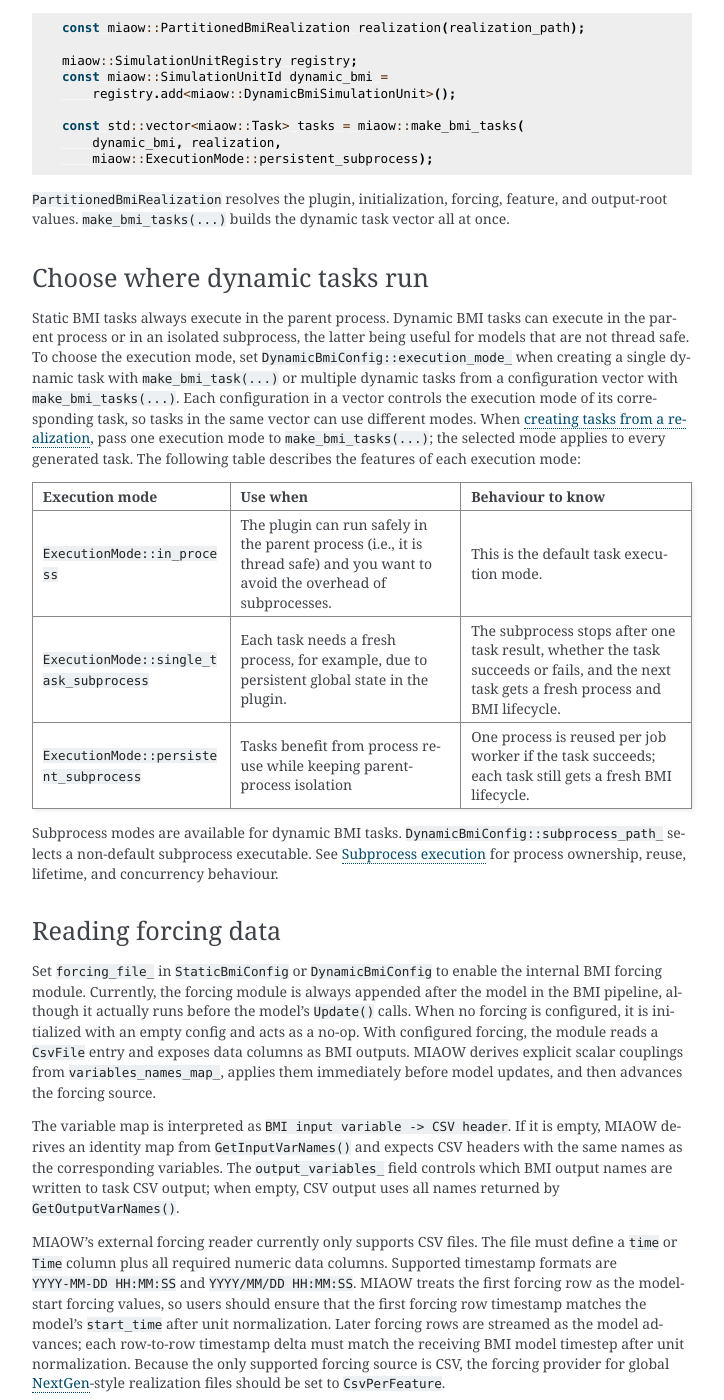
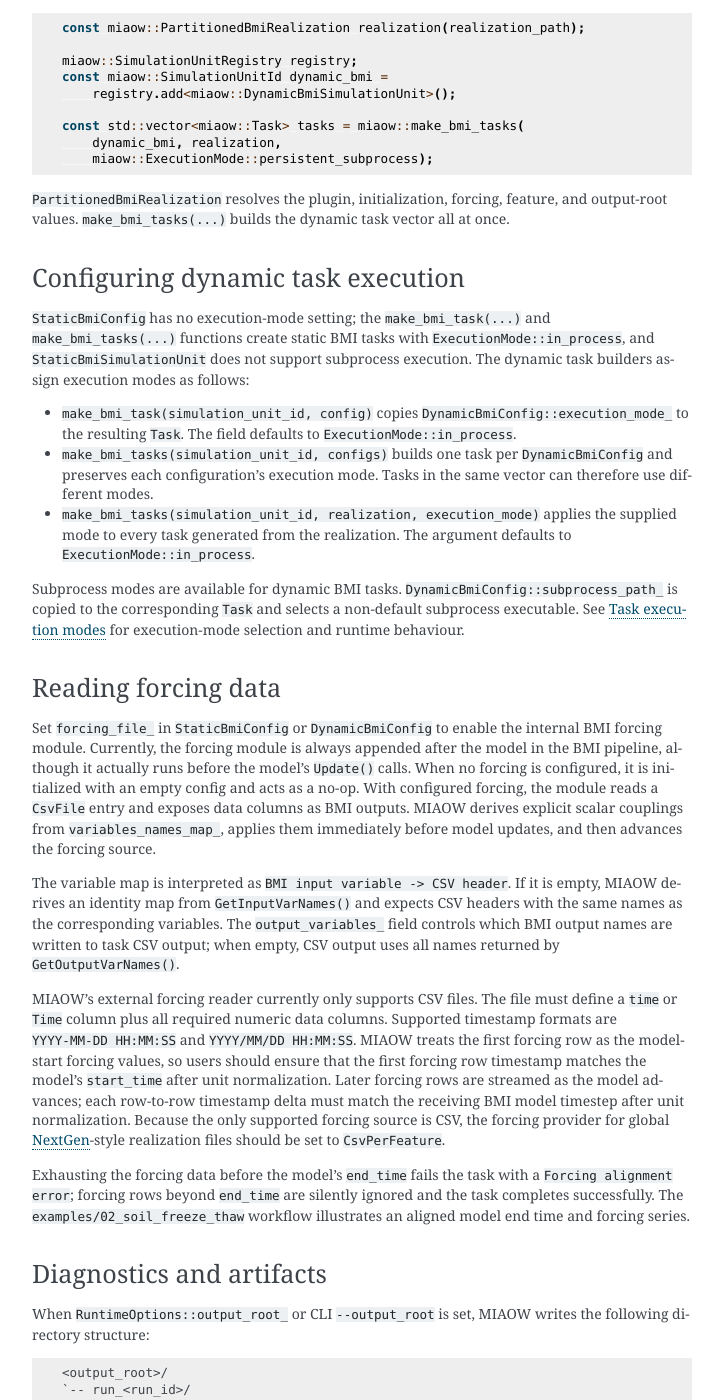
Before and after one commit to uofs-simlab/miaow-framework, a Sphinx documentation site: the page built from docs/bmi.rst, in a window 1280 px wide and 1400 px high, scrolled down 1440 px. Shown: the whole window, without its empty margins (388-1112 px from the left). Built offline with Sphinx 7.4.7, drawn with Linux system fonts in a browser that asks for light colours; the version number could not be read and is left out; some of the changed text lies outside the part shown.

Commit message:
more docs updates

```diff
--- a/docs/api.rst
+++ b/docs/api.rst
@@ -19,7 +19,7 @@ Identifiers and task status
 
 .. doxygenenum:: miaow::ExecutionMode
 
-See :ref:`subprocess-execution` for subprocess ownership, reuse, and lifetime behaviour.
+See :ref:`task-execution-modes` for subprocess ownership, reuse, and lifetime behaviour.
 
 .. doxygenfunction:: miaow::task_status_to_string
 
--- a/docs/bmi.rst
+++ b/docs/bmi.rst
@@ -81,29 +81,16 @@ Use this path when a `NextGen <https://noaa-owp.github.io/ngen/>`_-style realiza
 
 ``PartitionedBmiRealization`` resolves the plugin, initialization, forcing, feature, and output-root values. ``make_bmi_tasks(...)`` builds the dynamic task vector all at once.
 
-Choose where dynamic tasks run
-------------------------------
+Configuring dynamic task execution
+----------------------------------
 
-Static BMI tasks always execute in the parent process. Dynamic BMI tasks can execute in the parent process or in an isolated subprocess, the latter being useful for models that are not thread safe. To choose the execution mode, set ``DynamicBmiConfig::execution_mode_`` when creating a single dynamic task with ``make_bmi_task(...)`` or multiple dynamic tasks from a configuration vector with ``make_bmi_tasks(...)``. Each configuration in a vector controls the execution mode of its corresponding task, so tasks in the same vector can use different modes. When :ref:`creating tasks from a realization <realization-driven-task-creation>`, pass one execution mode to ``make_bmi_tasks(...)``; the selected mode applies to every generated task.  The following table describes the features of each execution mode:
+``StaticBmiConfig`` has no execution-mode setting; the ``make_bmi_task(...)`` and ``make_bmi_tasks(...)`` functions create static BMI tasks with ``ExecutionMode::in_process``, and ``StaticBmiSimulationUnit`` does not support subprocess execution. The dynamic task builders assign execution modes as follows:
 
-.. list-table::
-   :header-rows: 1
-   :widths: 30 35 35
+- ``make_bmi_task(simulation_unit_id, config)`` copies ``DynamicBmiConfig::execution_mode_`` to the resulting ``Task``. The field defaults to ``ExecutionMode::in_process``.
+- ``make_bmi_tasks(simulation_unit_id, configs)`` builds one task per ``DynamicBmiConfig`` and preserves each configuration's execution mode. Tasks in the same vector can therefore use different modes.
+- ``make_bmi_tasks(simulation_unit_id, realization, execution_mode)`` applies the supplied mode to every task generated from the realization. The argument defaults to ``ExecutionMode::in_process``.
 
-   * - Execution mode
-     - Use when
-     - Behaviour to know
-   * - ``ExecutionMode::in_process``
-     - The plugin can run safely in the parent process (i.e., it is thread safe) and you want to avoid the overhead of subprocesses.
-     - This is the default task execution mode.
-   * - ``ExecutionMode::single_task_subprocess``
-     - Each task needs a fresh process, for example, due to persistent global state in the plugin.
-     - The subprocess stops after one task result, whether the task succeeds or fails, and the next task gets a fresh process and BMI lifecycle.
-   * - ``ExecutionMode::persistent_subprocess``
-     - Tasks benefit from process reuse while keeping parent-process isolation
-     - One process is reused per job worker if the task succeeds; each task still gets a fresh BMI lifecycle.
-
-Subprocess modes are available for dynamic BMI tasks. ``DynamicBmiConfig::subprocess_path_`` selects a non-default subprocess executable. See :ref:`subprocess-execution` for process ownership, reuse, lifetime, and concurrency behaviour.
+Subprocess modes are available for dynamic BMI tasks. ``DynamicBmiConfig::subprocess_path_`` is copied to the corresponding ``Task`` and selects a non-default subprocess executable. See :ref:`task-execution-modes` for execution-mode selection and runtime behaviour.
 
 Reading forcing data
 --------------------
@@ -132,5 +119,3 @@ When ``RuntimeOptions::output_root_`` or CLI ``--output_root`` is set, MIAOW wri
                `-- <feature_id or task_<task_id>>.csv
 
 Persisted run directories start at ``run_0`` and advance to the largest existing run ID plus one. MIAOW writes the resolved BMI config in the job directory and one CSV file per task under ``results/``. A non-empty ``metadata_["feature_id"]`` becomes the output file stem; otherwise MIAOW uses ``task_<task_id>``. Output stems must be unique within one job and cannot contain path separators.
-
-Subprocess execution also produces ``subprocess_*_stdout.log`` and ``subprocess_*_stderr.log`` diagnostics. MIAOW removes these logs after successful single-task execution or orderly persistent-worker shutdown, and retains them when setup, launch, actor exchange, shutdown, or task execution fails.
```
Also changed, not shown: docs/architecture.rst (+24 -3 lines).
